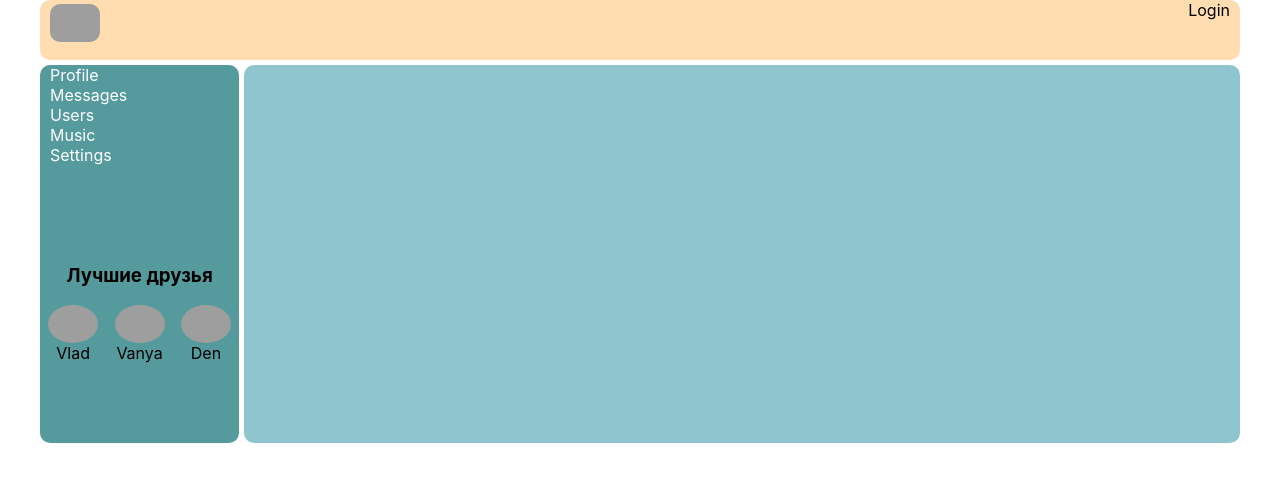
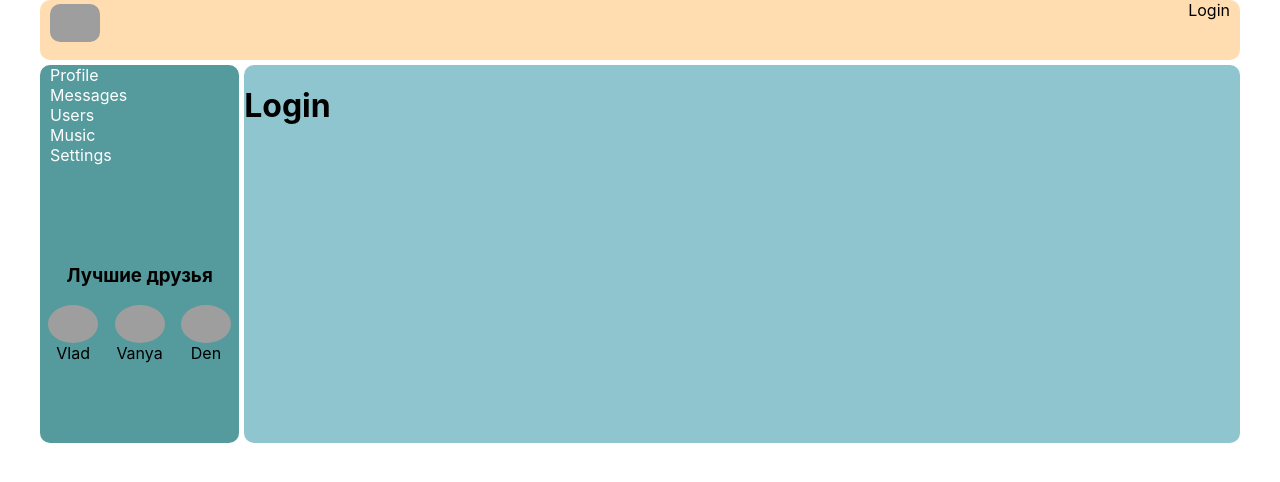
Before and after one commit to hhhatemeee/react-app-for-study, a React (Create React App) app: page /login in a window 1280 px wide. Shown: the top 482 px of the page. Built offline with nearby package versions, Linux system fonts and the light colour scheme; no server answers; grey boxes are pictures that could not be loaded.

Commit message:
added Redirect (Navigate from react-router-dom)

```diff
--- a/src/App.js
+++ b/src/App.js
@@ -6,6 +6,7 @@ import DialogsContainer from './components/Dialogs/DialogsContainer';
 import UsersContainers from './components/Users/UsersContainers';
 import ProfileContainer from './components/Profile/ProfileContainer';
 import HeaderContainer from './components/Header/HeaderContainer';
+import Login from './components/Login/Login';
 
 function App(props) {
   return (
@@ -18,6 +19,7 @@ function App(props) {
             <Route path="/dialogs*" element={<DialogsContainer store={props.store} />} />
             <Route path="/profile/:userId" element={<ProfileContainer store={props.store} />} />
             <Route path="/users" element={<UsersContainers store={props.store} />} />
+            <Route path="/login" element={<Login store={props.store} />} />
           </Routes>
         </div>
       </div>
--- a/src/components/Dialogs/Dialogs.jsx
+++ b/src/components/Dialogs/Dialogs.jsx
@@ -2,6 +2,7 @@ import React from 'react'
 import s from './Dialogs.module.css'
 import DialogItem from './DialogItem/DialogItem'
 import Message from './Message/Message'
+import { Navigate } from 'react-router-dom'
 import { sendMessageCreator, updateNewMessageBodyCreator } from '../../redux/dialogsReducer'
 
 
@@ -17,6 +18,8 @@ const Dialogs = (props) => {
         console.log(props.updateNewMessageBody)
         props.updateNewMessageBody(text)
     }
+
+    if (!props.isAuth) return <Navigate to={'/login'} />
 
     return (
         <div className={s.dialogs} >
--- a/src/components/Dialogs/DialogsContainer.jsx
+++ b/src/components/Dialogs/DialogsContainer.jsx
@@ -9,7 +9,8 @@ import { connect } from 'react-redux'
 
 let mapStateToProps = (state) => {
     return {
-        dialogsPage: state.dialogsPage
+        dialogsPage: state.dialogsPage,
+        isAuth: state.auth.isAuth
     }
 }
 
--- /dev/null
+++ b/src/components/Login/Login.jsx
@@ -0,0 +1,11 @@
+import React from 'react'
+
+const Login = () => {
+    return (
+        <div>
+            <h1>Login</h1>
+        </div>
+    )
+}
+
+export default Login
--- a/src/components/Profile/ProfileContainer.jsx
+++ b/src/components/Profile/ProfileContainer.jsx
@@ -3,6 +3,7 @@ import Profile from './Profile'
 import { connect } from 'react-redux'
 import { useMatch } from 'react-router-dom'
 import { getUserProfile } from '../../redux/profileReducer'
+import { Navigate } from 'react-router-dom'
 
 class ProfileContainer extends React.Component {
 
@@ -15,6 +16,7 @@ class ProfileContainer extends React.Component {
     }
 
     render() {
+        if (!this.props.isAuth) return <Navigate to='/login' />
         return (
             <Profile {...this.props} profile={this.props.profile} />
         )
@@ -23,7 +25,8 @@ class ProfileContainer extends React.Component {
 }
 
 let mapStateToProps = (state) => ({
-    profile: state.profilePage.profile
+    profile: state.profilePage.profile,
+    isAuth: state.auth.isAuth
 })
 
 const ProfileMatch = (props) => {
```
